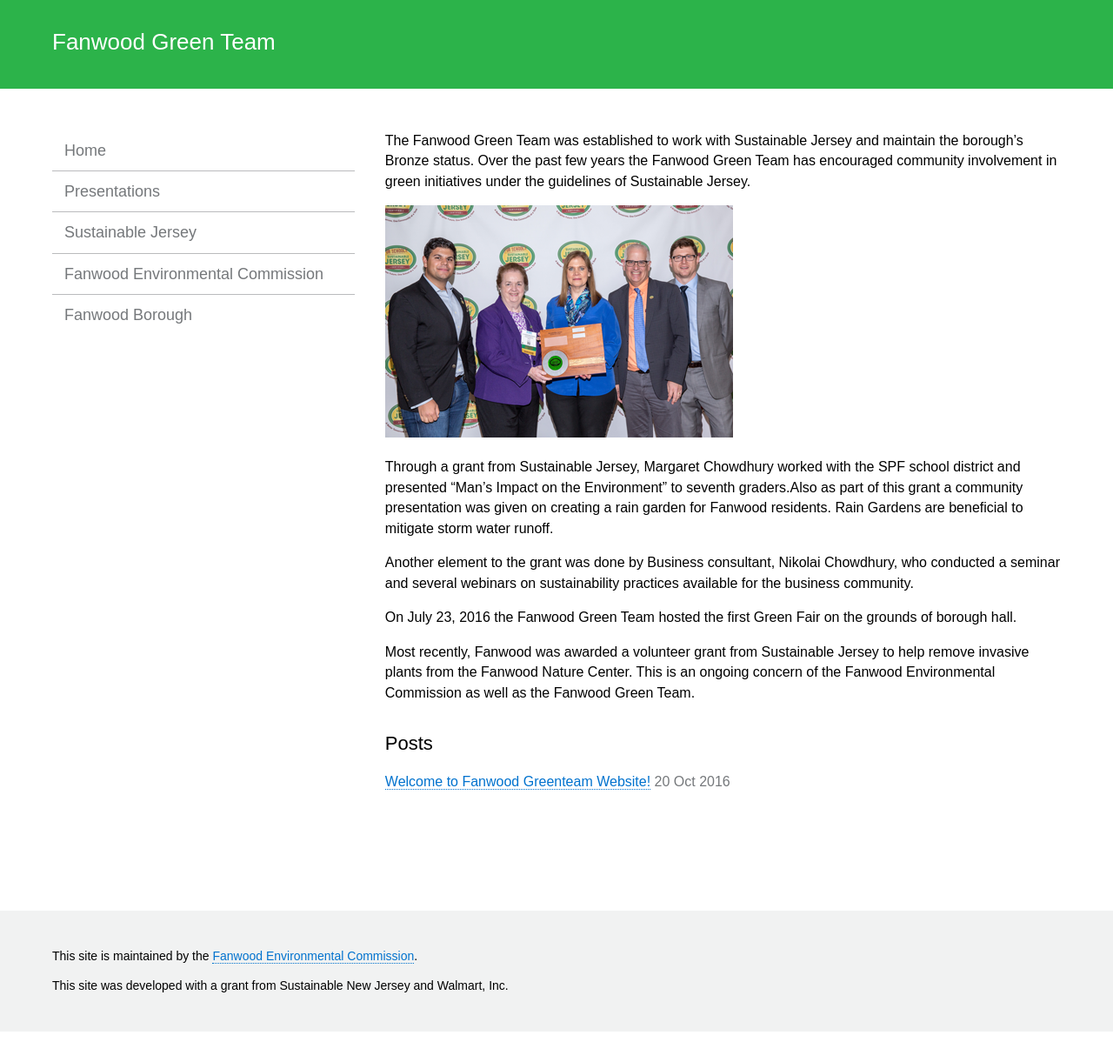
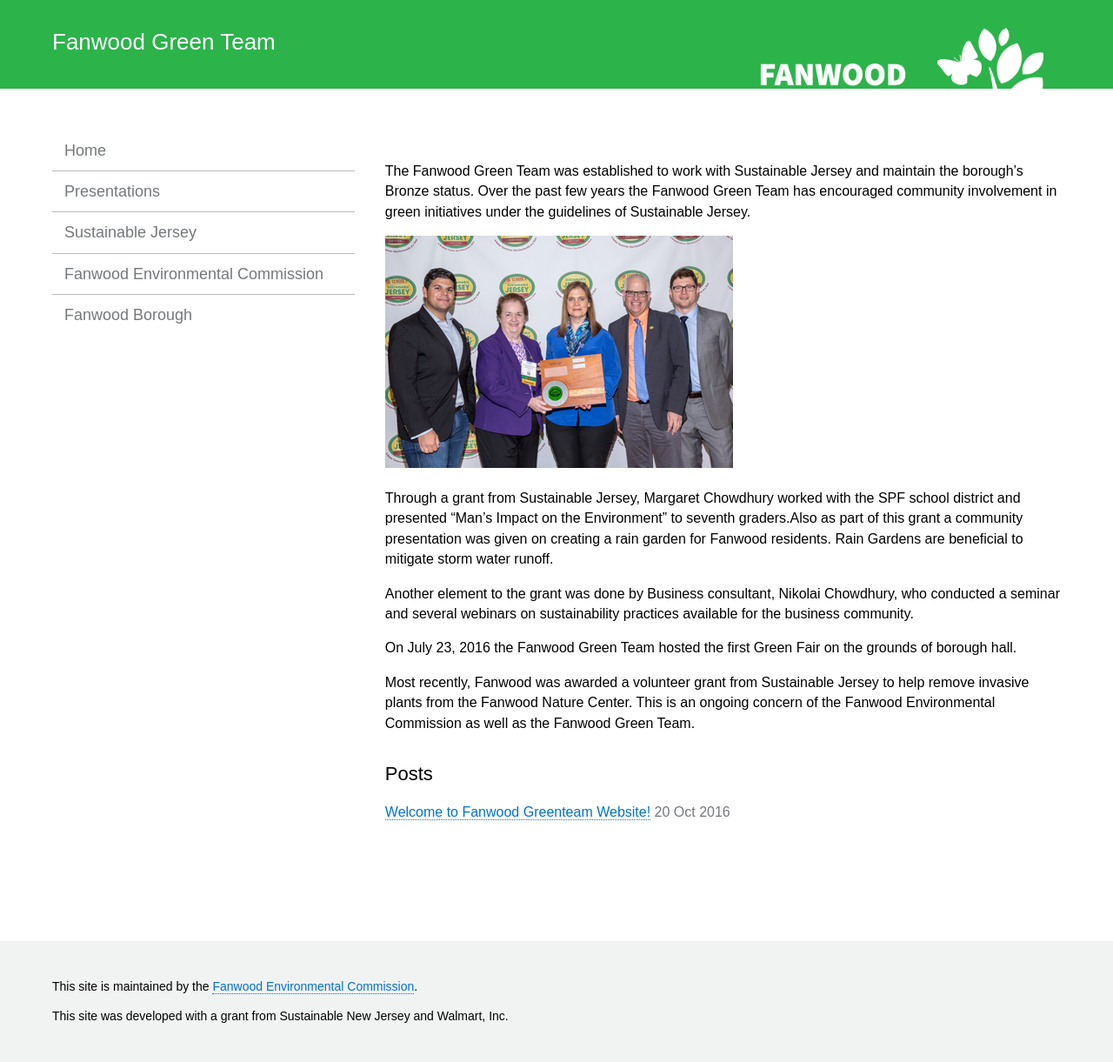
Before and after one commit to fanwoodec/fanwoodgreenteam, a Jekyll site: the page built from index.html, in a window 1280 px wide. Shown: the whole page at 87% size. Built offline with Jekyll 4.4.1, drawn with Linux system fonts in a browser that asks for light colours; before the commit the page ends 1186 px from its top, so only the background shows below that.

Commit message:
adding logo

```diff
--- a/_config.yml
+++ b/_config.yml
@@ -20,7 +20,7 @@ author:
   url: http://www.fanwoodec.org
 
 # Point the logo URL at a file in your repo or hosted elsewhere by your organization
-logourl:
+logourl: assets/img/fec_logo.png
 logoalt:
 
 # Navigation
```
Also changed, not shown: assets/img/fanwooodlogo.png (added), assets/img/fec_logo.png (added).
